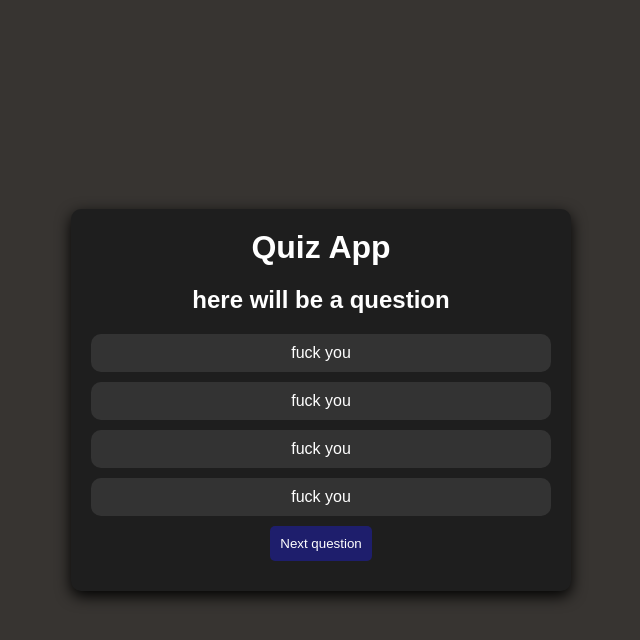
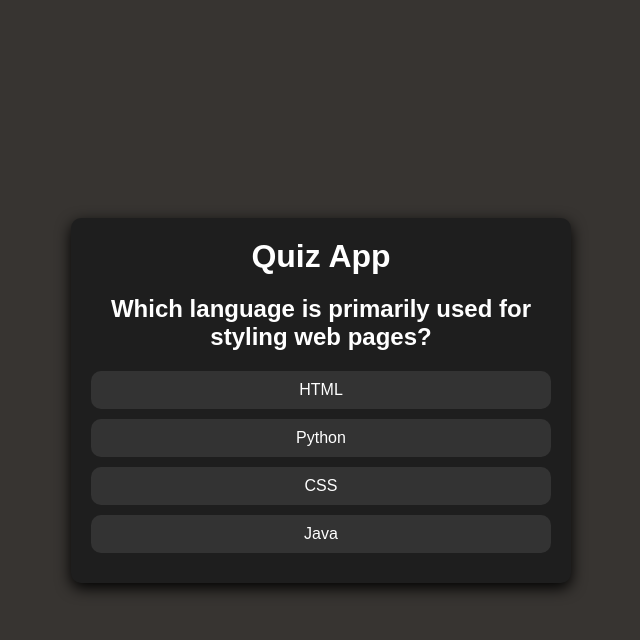
Before and after one commit to Athisankar-2006/Quiz-App, a plain HTML site: page index.html in a window 1280 px wide. Both pictures are taken after a click on the button "Start Quiz". Shown: the whole page, without its empty margins (319-959 px from the left). Drawn offline with Linux system fonts and the light colour scheme.

Commit message:
app completed

```diff
--- a/app.js
+++ b/app.js
@@ -1,31 +1,144 @@
+
+// document.addEventListener('DOMContentLoaded'()={
+
+
+
+// });
+
+
+
 let quizContainer = document.querySelector("quiz-container");
 const questionContainer = document.getElementById("question-container");
 let nextBtn = document.getElementById("next-btn");
 const startBtn = document.getElementById("start-btn");
 let resultContainer=document.getElementById("result-container");
-let restartBtn = document.getElementById("restart-btn")
+let restartBtn = document.getElementById("restart-btn");
+let scoreDisplay =document.getElementById("score-display");
+let questionText=document.getElementById("question-text");
+let choiceList=document.getElementById("choice-list")
 
-startBtn.addEventListener("click",()=>{
-    questionContainer.classList.remove("hidden")
-    startBtn.classList.add("hidden");
-    nextBtn.classList.remove("hidden")
+
+let questions = [
+  {
+    question: "Which language is primarily used for styling web pages?",
+    choices: ["HTML", "Python", "CSS", "Java"],
+    answer: "CSS"
+  },
+  {
+    question: "Which programming language runs in a web browser?",
+    choices: ["C++", "JavaScript", "Python", "Go"],
+    answer: "JavaScript"
+  },
+  {
+    question: "Which language is known for its use in artificial intelligence and data science?",
+    choices: ["PHP", "Python", "Ruby", "HTML"],
+    answer: "Python"
+  },
+  {
+    question: "What does HTML stand for?",
+    choices: [
+      "HyperText Markup Language",
+      "HighText Machine Language",
+      "HyperTool Multi Language",
+      "Hyperlink and Text Markup Language"
+    ],
+    answer: "HyperText Markup Language"
+  },
+  {
+    question: "Which of the following is a statically typed programming language?",
+    choices: ["Java", "JavaScript", "Python", "Ruby"],
+    answer: "Java"
+  }
+];
+
+
+
+let currentQuestionIndex=0;
+let score =0
+
+
+
+
+startBtn.addEventListener('click',startQuiz)
+
+nextBtn.addEventListener('click',()=>{
+
+    currentQuestionIndex++;
+    if (currentQuestionIndex < questions.length){
+        showQuestion()
+
+    }else{
+           showResult()
+    }
+
+});
+
+restartBtn.addEventListener('click',()=>{
+    currentQuestionIndex=0
+    score=0;
+    resultContainer.classList.add("hidden");
+    restartBtn.classList.add("hidden");
+    startQuiz()
 })
 
 
+function startQuiz(){
+    questionContainer.classList.remove("hidden");
+    startBtn.classList.add("hidden");
+    // nextBtn.classList.remove("hidden")
+    resultContainer.classList.add("hidden")
 
-nextBtn.addEventListener("click",()=>{
-    questionContainer.classList.add("hidden")
-    startBtn.classList.add("hidden");
-    nextBtn.classList.add("hidden");
-    resultContainer.classList.remove("hidden")
-    restartBtn.classList.remove("hidden")
-
-})
+    showQuestion()
+}
 
 
-restartBtn.addEventListener("click",()=>{
-  restartBtn.classList.add("hidden");
-  startBtn.classList.remove("hidden");
- nextBtn.classList.add("hidden");
-    resultContainer.classList.add("hidden")
-})
+function showQuestion(){
+
+
+     questionText.textContent=questions[currentQuestionIndex].question
+     choiceList.innerHTML=""//clear previous choice
+     questions[currentQuestionIndex].choices.forEach(choice =>{
+        const li=document.createElement('li');
+        li.textContent=choice
+        li.addEventListener('click',()=> selectAnswer(choice));
+        choiceList.appendChild(li);
+        nextBtn.classList.add("hidden")
+
+     })
+
+}
+
+
+function showResult(){
+    questionContainer.classList.add('hidden');
+    resultContainer.classList.remove('hidden');
+    restartBtn.classList.remove('hidden')
+    scoreDisplay.textContent=`${score} out of ${questions.length}`
+}
+
+function selectAnswer(choice){
+    const correctAnswer=questions[currentQuestionIndex].answer
+    if(choice === correctAnswer){
+        score++
+    }
+    nextBtn.classList.remove('hidden')
+
+}
+
+// nextBtn.addEventListener("click",()=>{
+//     questionContainer.classList.add("hidden")
+//     startBtn.classList.add("hidden");
+//     nextBtn.classList.add("hidden");
+//     resultContainer.classList.remove("hidden")
+//     restartBtn.classList.remove("hidden");
+
+
+// })
+
+
+// restartBtn.addEventListener("click",()=>{
+//   restartBtn.classList.add("hidden");
+//   startBtn.classList.remove("hidden");
+//  nextBtn.classList.add("hidden");
+//     resultContainer.classList.add("hidden")
+// })
--- a/index.html
+++ b/index.html
@@ -14,7 +14,7 @@
 
             <!-- this is a question container -->
             <div id="question-container" class="hidden">
-                    <h2 id="question-text">here will be a question</h2>
+                    <h2 id="question-text"></h2>
                     <ul id="choice-list">
                        <li>fuck you</li> <!-- choice will be added dynaamically here -->
                        <li>fuck you</li> <!-- choice will be added dynaamically here -->
@@ -28,7 +28,7 @@
              <div id="result-container" class="hidden">
 
                 <h2>Your Score:</h2>
-                <p id="next-btn">3/10</p>
+                <p id="score-display"></p>
                 <button id="restart-btn" class="hidden">Restart Quiz</button>
 
              </div>
```
